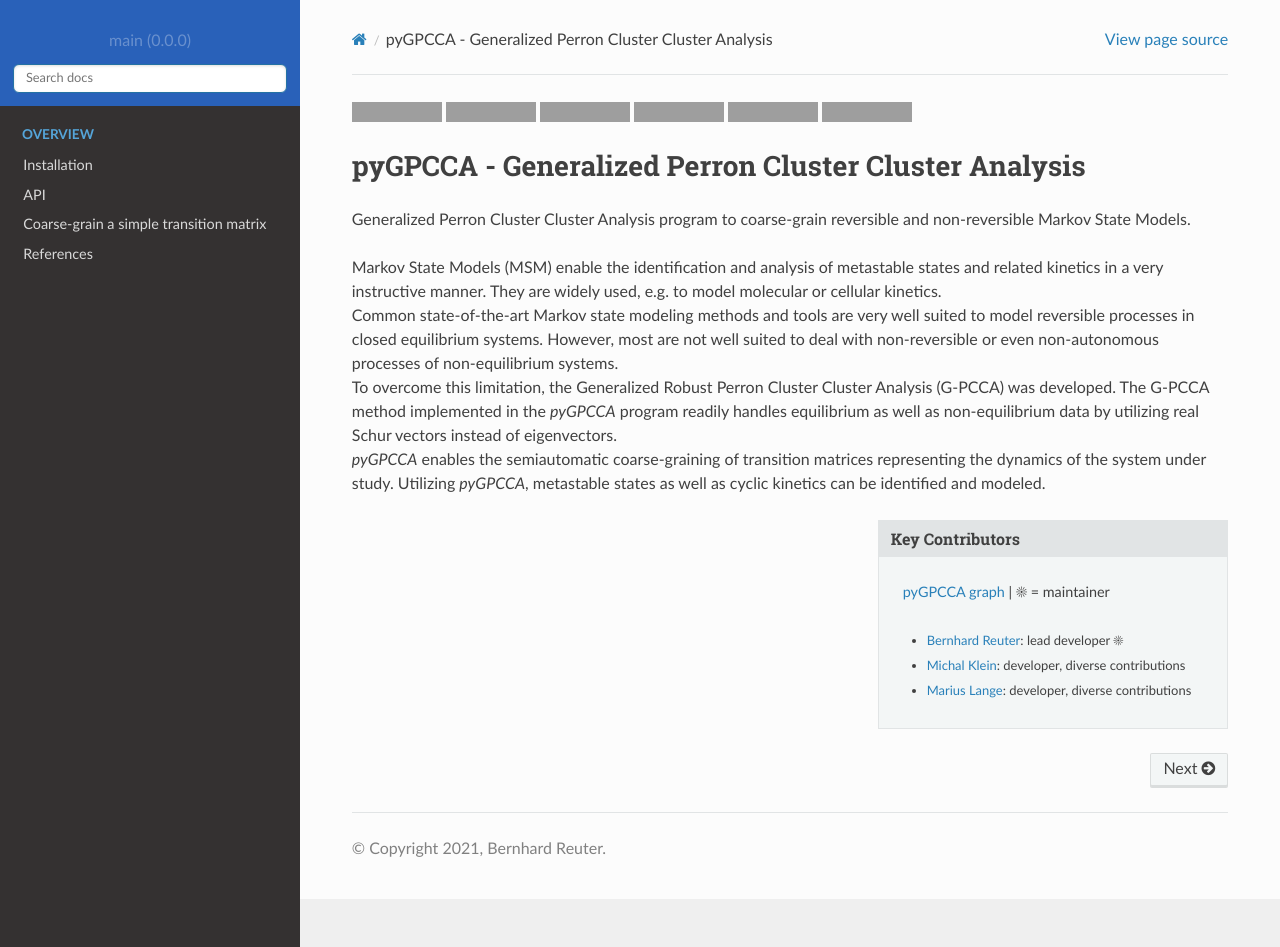
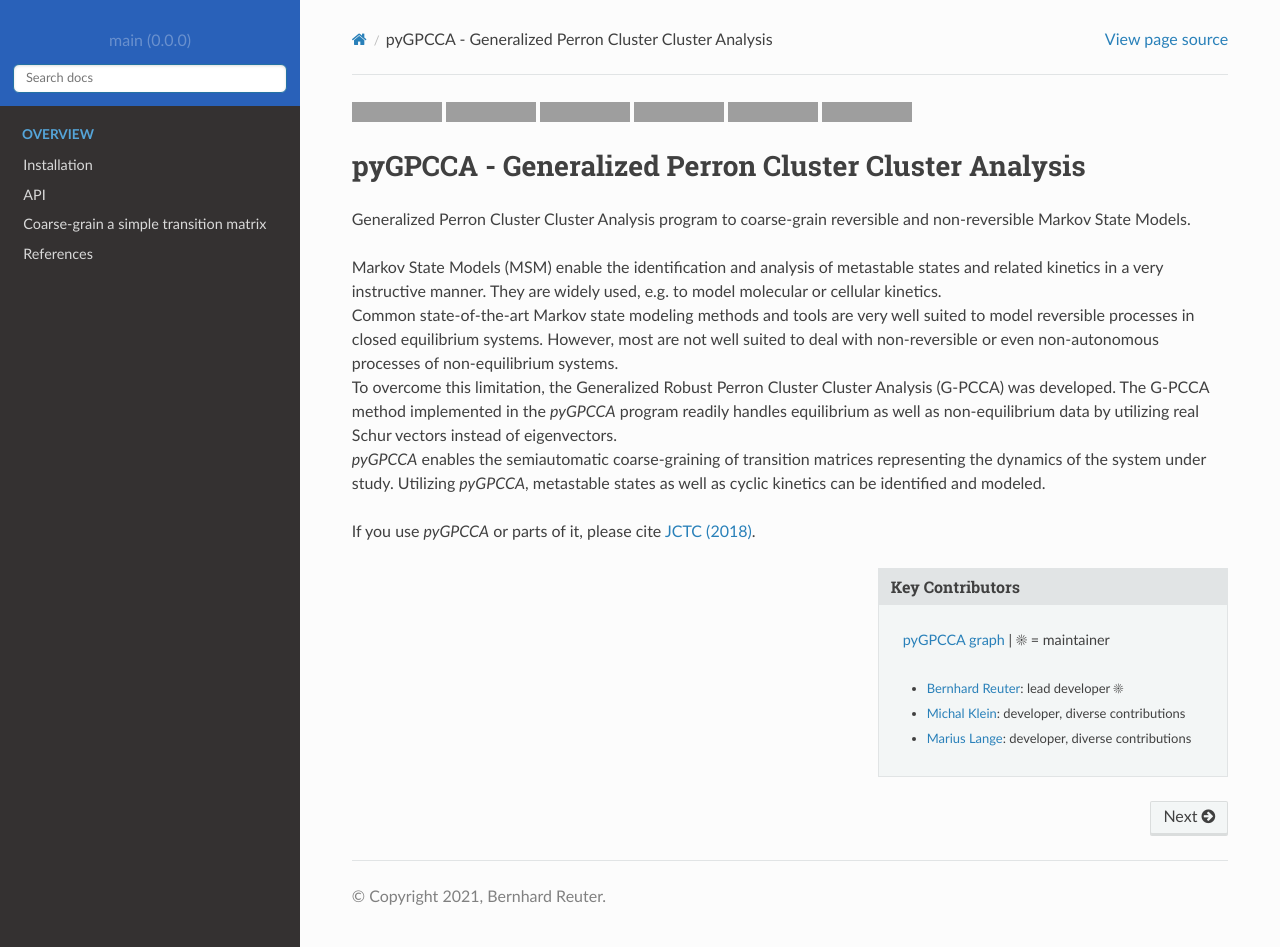
Before and after one commit to msmdev/pyGPCCA, a Sphinx documentation site: the page built from docs/source/index.rst, in a window 1280 px wide and 947 px high, cut to the strip 0-947 px from the top of the window. Built offline with Sphinx 7.4.7 and the Read the Docs theme 2.0.0, drawn with Linux system fonts in a browser that asks for light colours; grey boxes are pictures that could not be loaded.

Commit message:
Ask to cite JCTC (2018) in index.rst.

```diff
--- a/docs/source/index.rst
+++ b/docs/source/index.rst
@@ -14,6 +14,10 @@ The G-PCCA method implemented in the *pyGPCCA* program readily handles equilibri
 utilizing real Schur vectors instead of eigenvectors. |br|
 *pyGPCCA* enables the semiautomatic coarse-graining of transition matrices representing the dynamics of the system
 under study. Utilizing *pyGPCCA*, metastable states as well as cyclic kinetics can be identified and modeled.
+
+If you use *pyGPCCA* or parts of it, please cite `JCTC (2018)`_.
+
+.. _JCTC (2018): https://img.shields.io/badge/DOI-10.1021%2Facs.jctc.8b00079-blue
 
 .. include:: _key_contributors.rst
 
```
